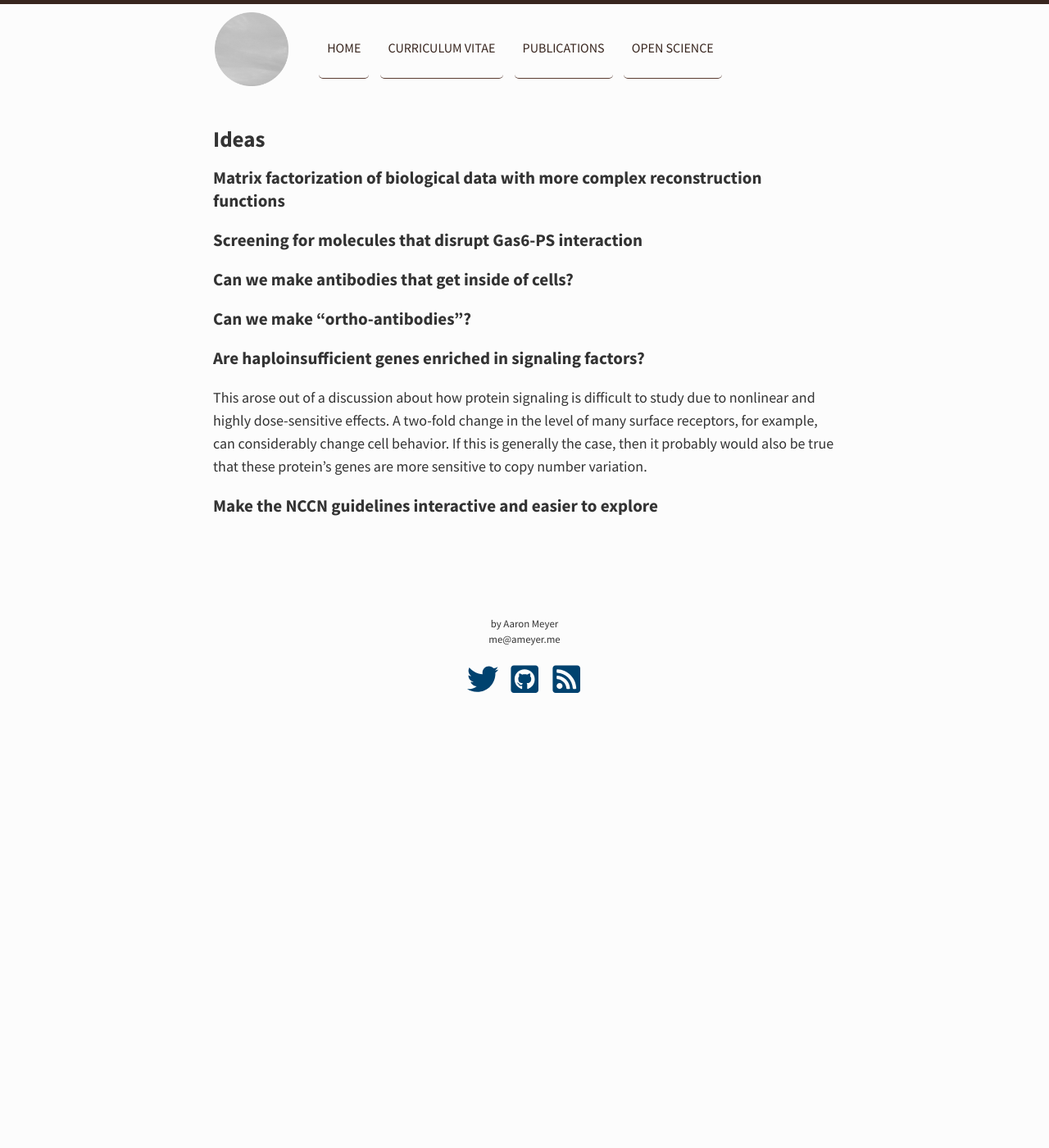
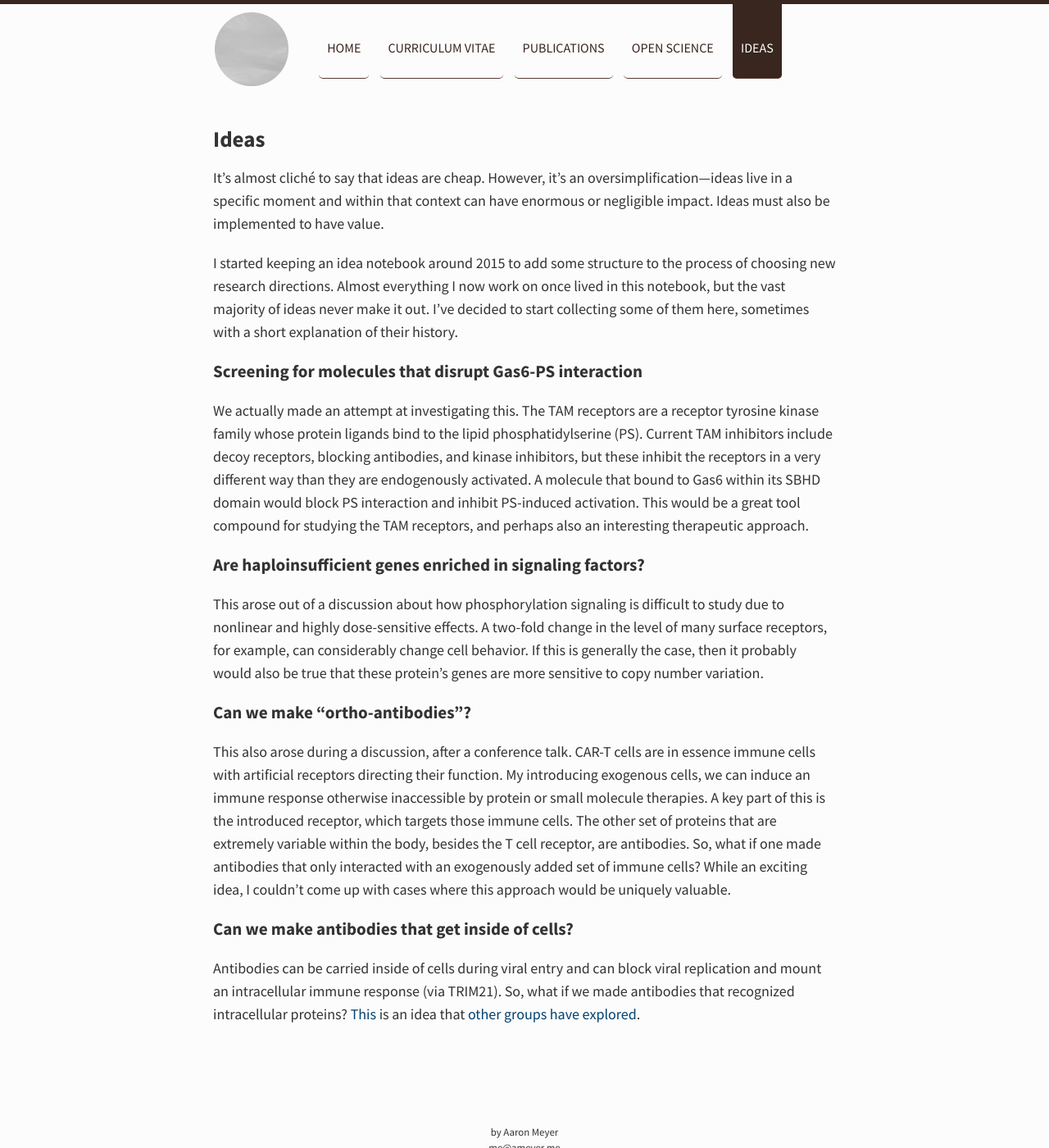
Before and after one commit to thanatosmin/ameyer.me, a Jekyll site: the page built from ideas/index.md, in a window 1280 px wide and 1400 px high. Shown: the whole window at 82% size. Built offline with Jekyll 4.4.1, drawn with Linux system fonts in a browser that asks for light colours.

Commit message:
Ideas (#21)
* Edits.

* Edits.

Co-authored-by: Aaron Meyer <git@ameyer.me>

```diff
--- a/_data/links.yml
+++ b/_data/links.yml
@@ -9,3 +9,6 @@
 
 - url: /opensci/
   title: Open Science
+
+- url: /ideas/
+  title: Ideas
--- a/ideas/index.md
+++ b/ideas/index.md
@@ -3,31 +3,27 @@ layout: page
 title: Ideas
 ---
 
+It's almost cliché to say that ideas are cheap. However, it's an oversimplification—ideas live in a specific moment and within that context can have enormous or negligible impact. Ideas must also be implemented to have value.
 
-
-### Matrix factorization of biological data with more complex reconstruction functions
-
-
-
-
+I started keeping an idea notebook around 2015 to add some structure to the process of choosing new research directions. Almost everything I now work on once lived in this notebook, but the vast majority of ideas never make it out. I've decided to start collecting some of them here, sometimes with a short explanation of their history.
 
 ### Screening for molecules that disrupt Gas6-PS interaction
 
+We actually made an attempt at investigating this. The TAM receptors are a receptor tyrosine kinase family whose protein ligands bind to the lipid phosphatidylserine (PS). Current TAM inhibitors include decoy receptors, blocking antibodies, and kinase inhibitors, but these inhibit the receptors in a very different way than they are endogenously activated. A molecule that bound to Gas6 within its SBHD domain would block PS interaction and inhibit PS-induced activation. This would be a great tool compound for studying the TAM receptors, and perhaps also an interesting therapeutic approach.
 
+### Are haploinsufficient genes enriched in signaling factors?
 
+This arose out of a discussion about how phosphorylation signaling is difficult to study due to nonlinear and highly dose-sensitive effects. A two-fold change in the level of many surface receptors, for example, can considerably change cell behavior. If this is generally the case, then it probably would also be true that these protein's genes are more sensitive to copy number variation.
+
+### Can we make "ortho-antibodies"?
+
+This also arose during a discussion, after a conference talk. CAR-T cells are in essence immune cells with artificial receptors directing their function. My introducing exogenous cells, we can induce an immune response otherwise inaccessible by protein or small molecule therapies. A key part of this is the introduced receptor, which targets those immune cells. The other set of proteins that are extremely variable within the body, besides the T cell receptor, are antibodies. So, what if one made antibodies that only interacted with an exogenously added set of immune cells? While an exciting idea, I couldn't come up with cases where this approach would be uniquely valuable.
 
 ### Can we make antibodies that get inside of cells?
 
+Antibodies can be carried inside of cells during viral entry and can block viral replication and mount an intracellular immune response (via TRIM21). So, what if we made antibodies that recognized intracellular proteins? [This](https://www.newscientist.com/article/dn4881-super-antibodies-break-the-cell-barrier/) is an idea that [other](https://www.tandfonline.com/doi/abs/10.1517/14712598.5.2.237?journalCode=iebt20) [groups](https://www.ncbi.nlm.nih.gov/pmc/articles/PMC3038006/) [have](https://www.cell.com/trends/immunology/pdf/S1471-4906(17)30143-6.pdf) [explored](https://www.ncbi.nlm.nih.gov/pmc/articles/PMC6207587/).
 
-
-### Can we make "ortho-antibodies"?
-
-
-
-
-### Are haploinsufficient genes enriched in signaling factors?
-
-This arose out of a discussion about how protein signaling is difficult to study due to nonlinear and highly dose-sensitive effects. A two-fold change in the level of many surface receptors, for example, can considerably change cell behavior. If this is generally the case, then it probably would also be true that these protein's genes are more sensitive to copy number variation.
-
-
+<!--
 ### Make the NCCN guidelines interactive and easier to explore
+### Matrix factorization of biological data with more complex reconstruction functions
+-->
```
